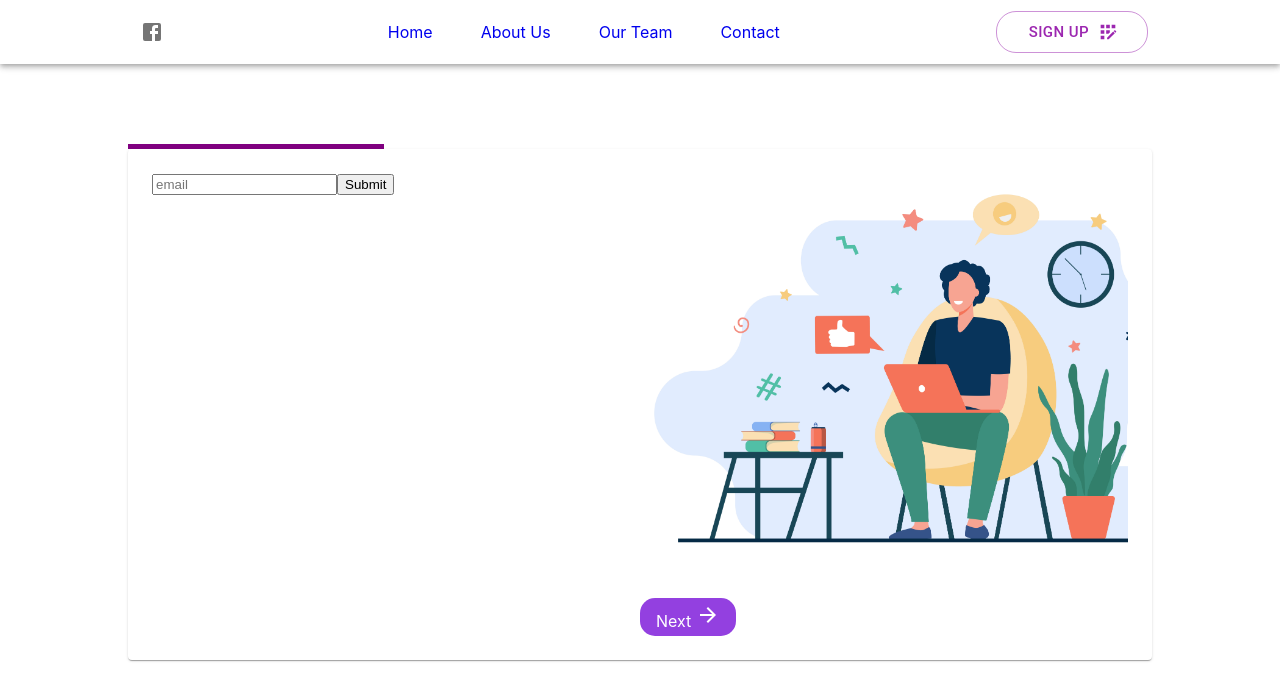
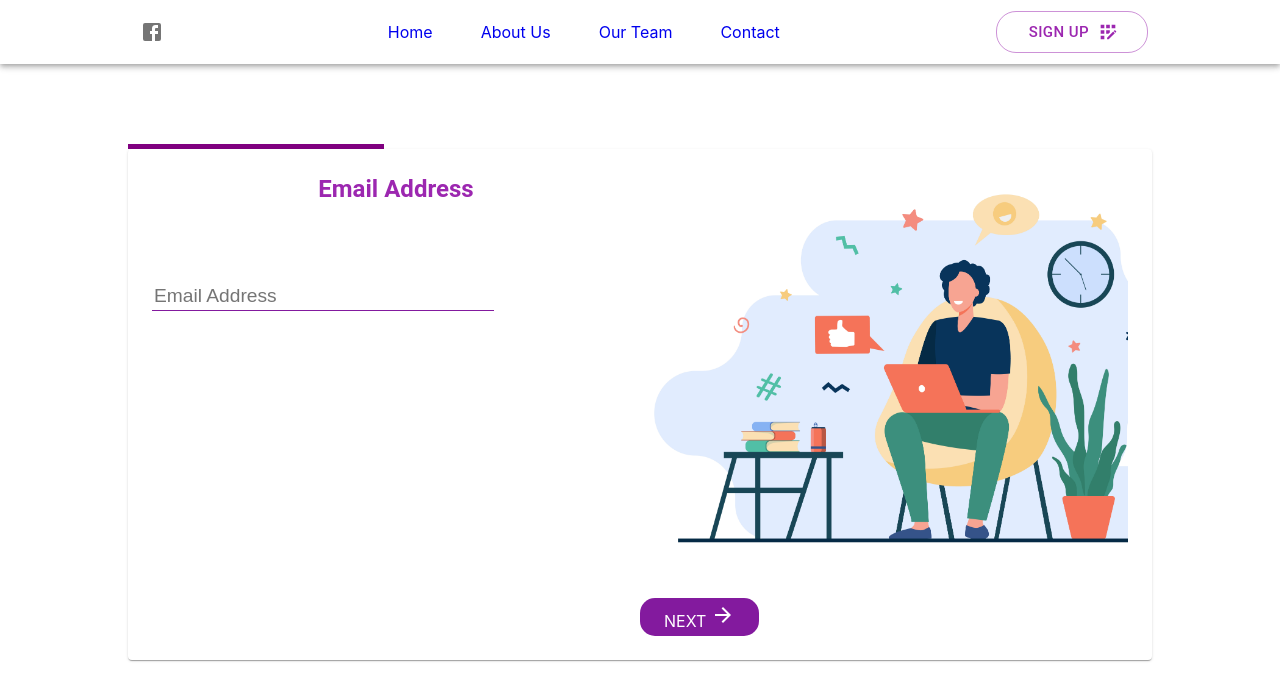
Before and after one commit to abdulkarimogaji/progressive-signup-form, a React (Create React App) app: page / in a window 1280 px wide. Both pictures are taken after a click on the button "SIGN UP". Shown: the top 700 px of the page. Built offline with nearby package versions, Linux system fonts and the light colour scheme.

Commit message:
restyle forms

```diff
--- a/src/App.css
+++ b/src/App.css
@@ -3,8 +3,49 @@ a {
 }
 
 .btn {
-  background-color: rgb(147, 64, 224);
+  background-color: hsl(288, 72%, 36%);
   color: white;
   border-radius: 15px;
-  padding: 0.3rem 1rem;
+  padding: 0.3rem 1.5rem;
 }
+
+.btn:hover {
+  background-color: hsl(288, 72%, 26%);
+
+}
+.btn:active {
+  background-color: hsl(288, 72%, 16%);
+
+}
+.submit-hidden {
+  display: none;
+}
+
+.form-formik {
+  display: flex;
+  flex-direction: column;
+  width: 70%;
+  margin-top: 3rem;
+}
+
+.form-formik input {
+  border: 0px solid hsl(288, 72%, 36%);
+  border-bottom-width: 1px;
+  font-size: 1.2rem;
+  padding-top: 2rem;
+  padding-bottom: 0.2rem;
+  margin-bottom: 1rem;
+}
+
+input:focus {
+  outline: none;
+}
+input:focus::placeholder {
+  font-size: small;
+  transform: translateY(-100%);
+  transition: transform 0.4s ease-in-out, font-size 0.4s ease-in-out
+}
+
+.error-box {
+  color: crimson
+}
--- a/src/components/Forms/FormOne.tsx
+++ b/src/components/Forms/FormOne.tsx
@@ -1,29 +1,48 @@
 import { Formik, Form, Field, ErrorMessage } from "formik";
-import * as Yup from 'yup'
+import { Box, Typography } from "@mui/material";
+import * as Yup from "yup";
 import { useSearchParams } from "react-router-dom";
 
-
 const validationSchema = Yup.object({
-  email: Yup.string().required("This field is required").email("Must provide a valid email Address")
-})
+  email: Yup.string()
+    .required("This field is required")
+    .email("Must provide a valid email Address"),
+});
 const initialState = {
-  email: ""
-}
+  email: "",
+};
 
 const FormOne = () => {
-  const [searchParams, setSearchParams] = useSearchParams()
+  const [searchParams, setSearchParams] = useSearchParams();
   const handleSubmit = () => {
-  setSearchParams({ form_id: '2'});
-
-  }
+    console.log("Submiited first Form");
+    setSearchParams({ form_id: "2" });
+  };
   return (
-    <Formik onSubmit={handleSubmit} validationSchema={validationSchema} initialValues={initialState}>
-      <Form>
-        <Field type="email" name="email" placeholder="email" />
-        <ErrorMessage name="email"/>
-        <input type="submit" id="formSubmit" />
-      </Form>
-    </Formik>
+    <Box>
+      <Typography
+        variant="h5"
+        fontWeight="bold"
+        color="secondary"
+        align="center"
+        gutterBottom
+      >
+        Email Address
+      </Typography>
+      <Formik
+        onSubmit={handleSubmit}
+        validationSchema={validationSchema}
+        initialValues={initialState}
+      >
+        <Form className="form-formik">
+          <Field type="email" name="email" placeholder="Email Address" />
+          <Box className="error-box">
+            <ErrorMessage name="email" />
+          </Box>
+          <input type="submit" id="formSubmit" className="submit-hidden" />
+        </Form>
+      </Formik>
+    </Box>
   );
 };
 export default FormOne;
--- a/src/components/Forms/FormThree.tsx
+++ b/src/components/Forms/FormThree.tsx
@@ -1,3 +1,4 @@
+import { Box, Typography } from "@mui/material";
 import { useSearchParams } from "react-router-dom";
 import { Formik, Field, Form, ErrorMessage } from "formik";
 import * as Yup from "yup";
@@ -16,23 +17,38 @@ const FormThree = () => {
   };
 
   return (
+    <Box>
+      <Typography
+        variant="h5"
+        fontWeight="bold"
+        color="secondary"
+        align="center"
+        gutterBottom
+      >
+        Setup Password
+      </Typography>
       <Formik
         onSubmit={handleSubmit}
         initialValues={initialValues}
         validationSchema={validationSchema}
       >
-      <Form>
-        <Field name="password" placeholder="password" type="password" />
+        <Form className="form-formik">
+          <Field name="password" placeholder="Password" type="password" />
+          <Box className="error-box">
             <ErrorMessage name="password" />
+          </Box>
           <Field
             name="password2"
-          placeholder="password confirmation"
+            placeholder="Password confirmation"
             type="password"
           />
+          <Box className="error-box">
             <ErrorMessage name="password2" />
-        <input type="submit" id="formSubmit" />
+          </Box>
+          <input type="submit" id="formSubmit" className="submit-hidden" />
         </Form>
       </Formik>
+    </Box>
   );
 };
 export default FormThree;
--- a/src/components/Forms/FormTwo.tsx
+++ b/src/components/Forms/FormTwo.tsx
@@ -1,3 +1,5 @@
+import { Box, Typography } from "@mui/material";
+
 import { Formik, Form, Field, ErrorMessage } from "formik";
 import * as Yup from "yup";
 
@@ -13,7 +15,7 @@ const initialValues = {
 const validationSchema = Yup.object({
   firstName: Yup.string().required("This field is required"),
   lastName: Yup.string().required("This field is required"),
-  address: Yup.string().required("This field is required").min(20),
+  address: Yup.string().required("This field is required").min(10),
   phoneNum: Yup.string().required("This field is required"),
   nickName: Yup.string(),
 });
@@ -26,29 +28,51 @@ const FormTwo = () => {
   };
 
   return (
+    <Box>
+      <Typography
+        variant="h5"
+        fontWeight="bold"
+        color="secondary"
+        align="center"
+        gutterBottom
+      >
+        Personal Information
+      </Typography>
       <Formik
         initialValues={initialValues}
         onSubmit={handleSubmit}
         validationSchema={validationSchema}
       >
-      <Form>
+        <Form className="form-formik">
           <Field name="firstName" placeholder="First Name" />
+          <Box className="error-box">
             <ErrorMessage name="firstName" />
+          </Box>
+
           <Field name="lastName" placeholder="Last Name" />
+          <Box className="error-box">
             <ErrorMessage name="lastName" />
+          </Box>
 
           <Field name="address" placeholder="Address" />
+          <Box className="error-box">
             <ErrorMessage name="address" />
+          </Box>
 
           <Field name="phoneNum" placeholder="Phone Number" />
+          <Box className="error-box">
             <ErrorMessage name="phoneNum" />
+          </Box>
 
           <Field name="nickName" placeholder="NickName" />
+          <Box className="error-box">
             <ErrorMessage name="nickName" />
+          </Box>
 
-        <input type="submit" id="formSubmit" />
+          <input type="submit" id="formSubmit" className="submit-hidden" />
         </Form>
       </Formik>
+    </Box>
   );
 };
 export default FormTwo;
--- a/src/components/StartPage.tsx
+++ b/src/components/StartPage.tsx
@@ -62,7 +62,7 @@ const StartPage = () => {
                 )}
                 {formId <= 4 && (
                   <label htmlFor="formSubmit" className="btn">
-                    Next <ArrowForward />
+                    <span>NEXT</span> <ArrowForward />
                   </label>
                 )}
               </Stack>
```
Also changed, not shown: 1 other file (tests, documents, lock files or other folders). Lines whose indentation alone changed are shown as unchanged.
